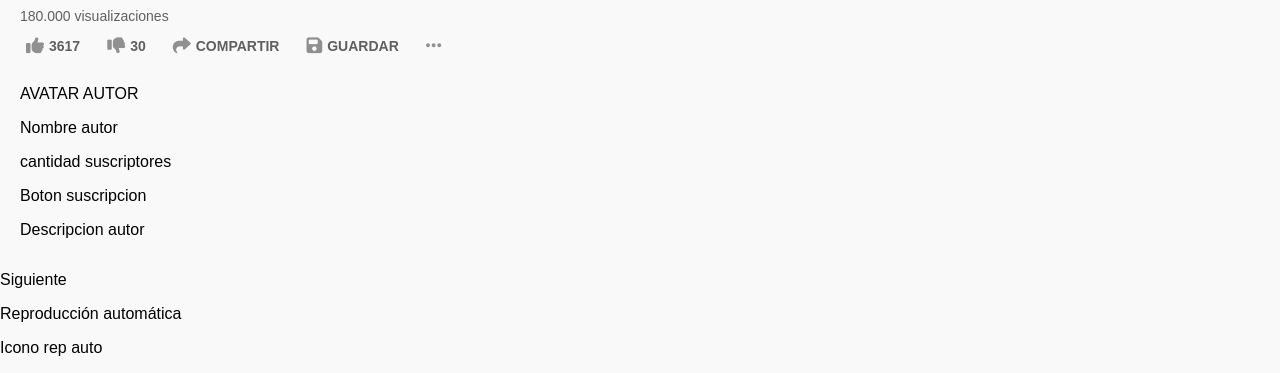
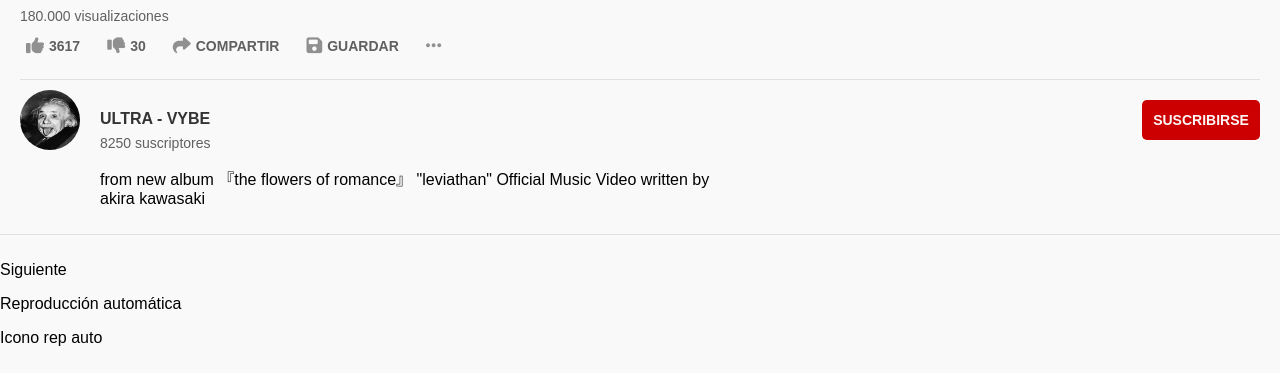
Before and after one commit to AdrianaEG/clon-youtube, a plain HTML site: page index.html in a window 1280 px wide. Shown: the part 537-910 px from the top of the page. Drawn offline with Linux system fonts and the light colour scheme.

Commit message:
Agrego sección de título y desc

```diff
--- a/css/styles.css
+++ b/css/styles.css
@@ -143,3 +143,58 @@ main .iconos-info-video-principal button p{
     margin-left: 5px;
     margin-right: 15px;
 }
+
+.separador{
+    background-color: #e0e0e0;
+    width: 100%;
+    margin: 10px 0;
+    height: 1px;
+}
+
+main .info-video-principal .info-autor{
+    display: flex;
+    flex-direction: row;
+    align-items: center;
+    justify-content: spa;
+}
+
+main .info-video-principal .info-autor img{
+    width: 60px;
+    height: 60px;
+    border-radius: 100%;
+}
+
+main .info-video-principal .info-autor .nombre-susc-autor{
+    flex-grow: 1;
+    margin-left: 20px;
+}
+
+main .info-video-principal .info-autor .nombre-susc-autor h4{
+    line-height: 20%;
+    font-weight: bold;
+    color: #333;
+}
+
+main .info-video-principal .info-autor .nombre-susc-autor .susc{
+    color: #606060;
+    margin: 0;
+    font-size: 14px;
+    line-height: 20%;
+}
+
+main .info-video-principal .info-autor button{
+    background-color: #c00;
+    color: #fef6f6;
+    width: 118px;
+    height: 40px;
+    border: none;
+    border-radius: 5px;
+    font-weight: bold;
+    font-size: 14px;
+}
+
+main .info-video-principal .desc{
+    display: flex;
+    width: 50vw;
+    margin-left: 80px;
+}
--- a/index.html
+++ b/index.html
@@ -58,15 +58,22 @@
                     <i class="fas fa-ellipsis-h"></i>
                 </button>
             </div>
+            <div class="separador">
+            </div>
             <div class="info-autor">
-                <p>AVATAR AUTOR</p>
-                <p>Nombre autor</p>
-                <p>cantidad suscriptores</p>
-                <p>Boton suscripcion</p>
-                <p>Descripcion autor</p>
+                <img src="img/avatar.jpg" alt="avatar-autor">
+                <div class="nombre-susc-autor">
+                    <h4>ULTRA - VYBE</h4>
+                    <p class="susc">8250 suscriptores</p>
+                </div>
+                <button>SUSCRIBIRSE</button>
             </div>
+            <p class="desc">from new album 『the flowers of romance』
+                "leviathan" Official Music Video
+                written by akira kawasaki</p>
         </div>
-
+        <div class="separador">
+        </div>
         <div class="sugerencias">
             <p>Siguiente</p>
             <p>Reproducción automática</p>
```
